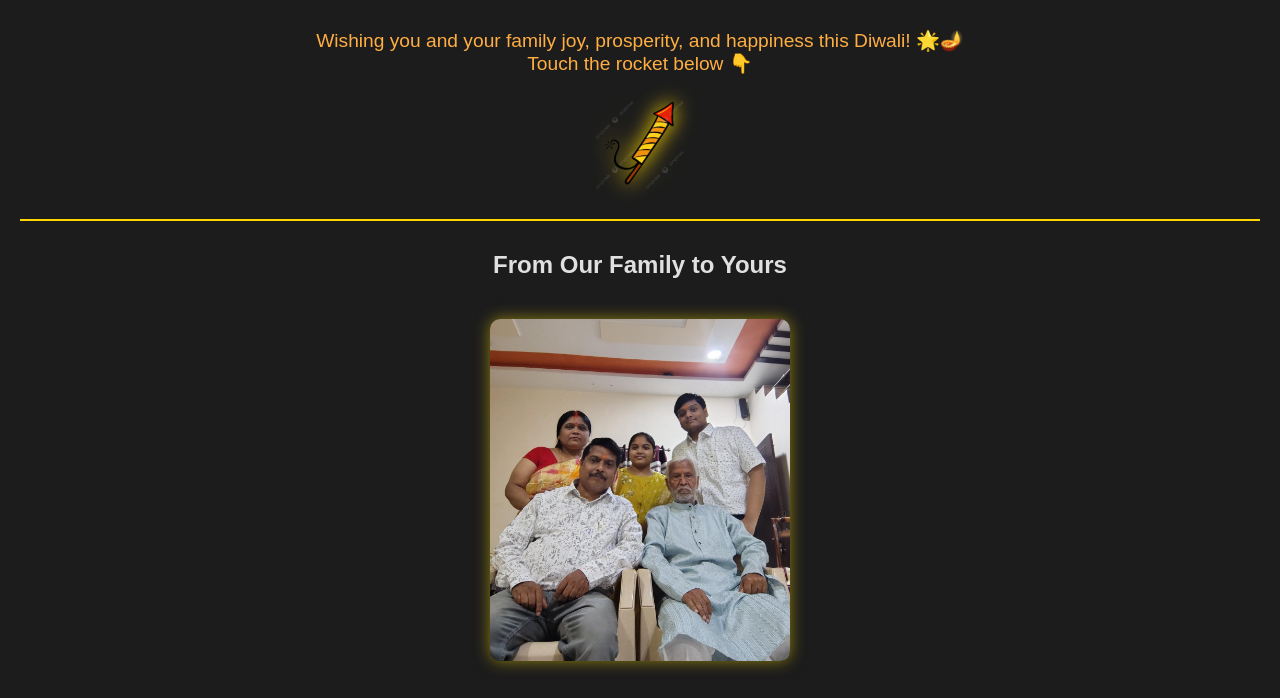
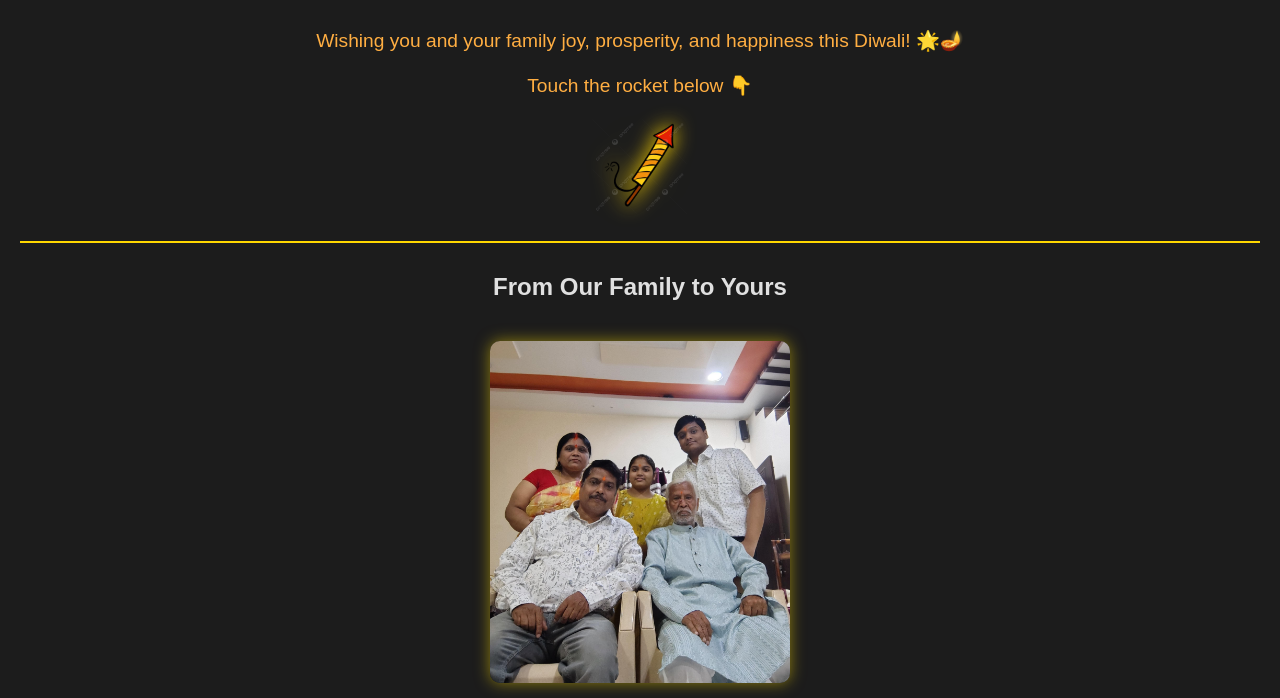
Before and after one commit to Mayank270906/HappyDiwaliWebsite, a plain HTML site: page index.html in a window 1280 px wide. Shown: the part 79-777 px from the top of the page. Drawn offline with Linux system fonts and the light colour scheme.

Commit message:
Update index.html

```diff
--- a/index.html
+++ b/index.html
@@ -9,7 +9,7 @@
 <body>
     <header>
         <h1>🎆 Happy Diwali! 🎉</h1>
-        <p>Wishing you and your family joy, prosperity, and happiness this Diwali! 🌟🪔<br>Touch the rocket below 👇</p>
+        <p>Wishing you and your family joy, prosperity, and happiness this Diwali! 🌟🪔<br><br>Touch the rocket below 👇</p>
     </header>
 
     <!-- Firework Image Button to Play Sound -->
```
